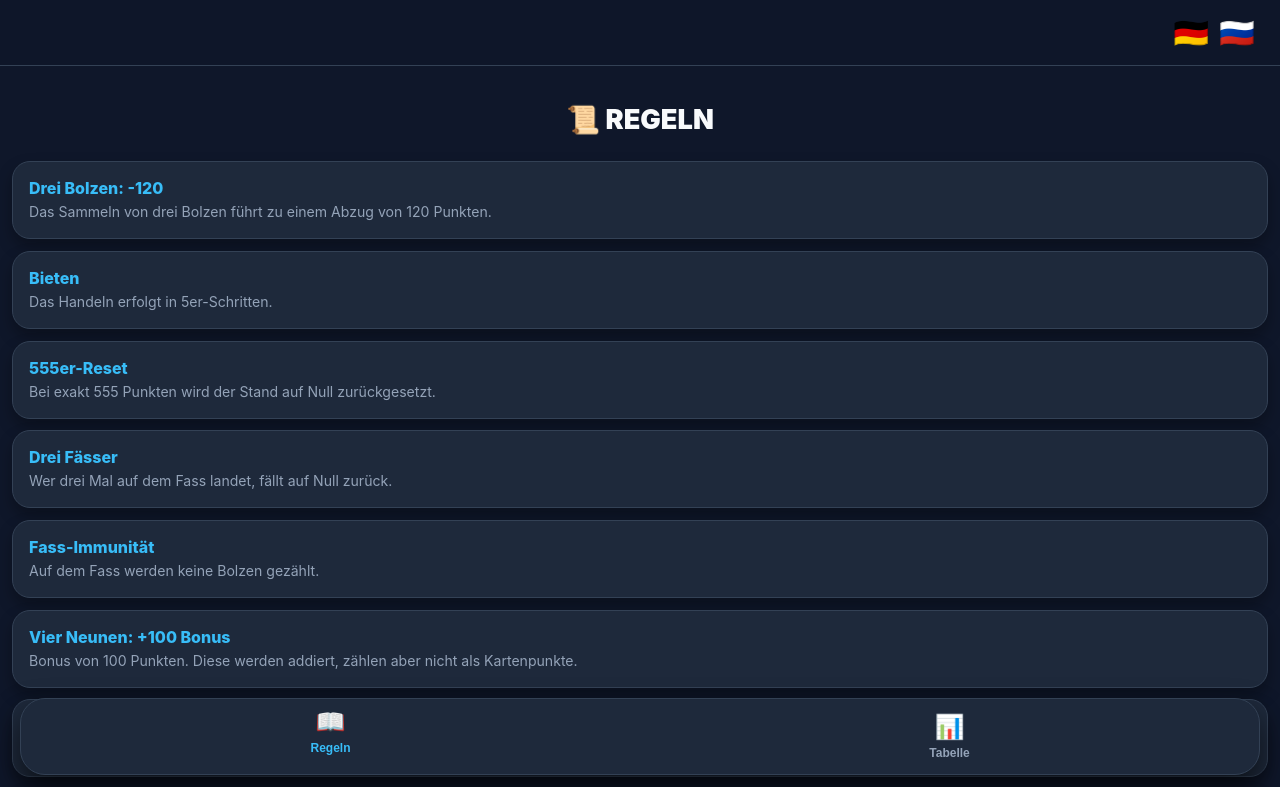
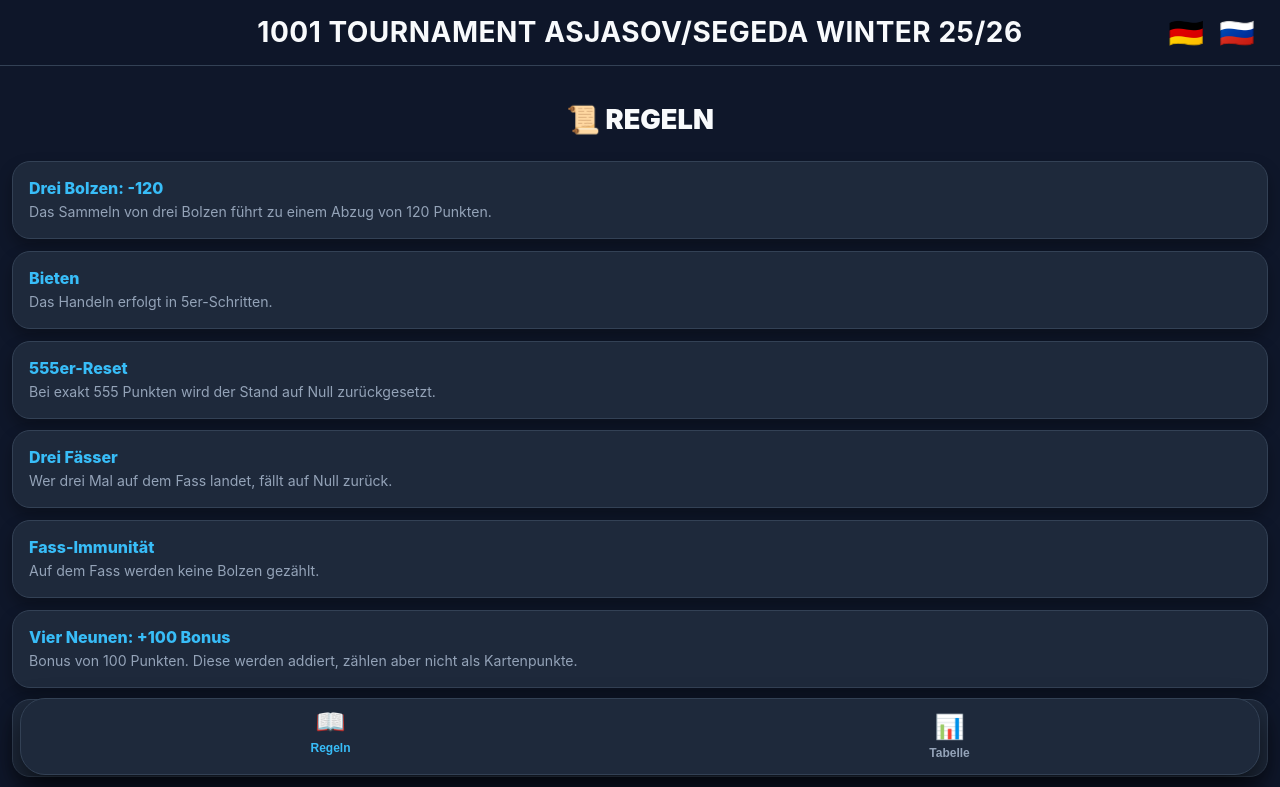
Before and after one commit to EgogaHD/Regeln, a plain HTML site: page index.html in a window 1280 px wide. Shown: the top 787 px of the page. Drawn offline with Linux system fonts and the light colour scheme.

Commit message:
Update title and header for Winter 25/26 tournament

```diff
--- a/index.html
+++ b/index.html
@@ -3,7 +3,7 @@
 <head>
     <meta charset="UTF-8">
     <meta name="viewport" content="width=device-width, initial-scale=1.0, maximum-scale=1.0, user-scalable=no">
-    <title>1001 Tournament Pro</title>
+    <title>1001 Tournament Winter 25/26</title>
     <style>
         /* ############################################ */
         /* ########## DESIGN-SYSTEM ################### */
@@ -34,9 +34,31 @@
             position: fixed; top: 0; left: 0; right: 0;
             height: 65px; background: rgba(15, 23, 42, 0.9);
             backdrop-filter: blur(15px);
-            display: flex; justify-content: flex-end; align-items: center;
+            display: flex;
+            justify-content: center; /* ÄNDERUNG: Zentriert den Inhalt (Titel) */
+            align-items: center;
             padding: 0 20px; z-index: 2000;
             border-bottom: 1px solid var(--border-color);
+        }
+
+        /* Neue Klasse für die Überschrift */
+        .header-title {
+            font-size: 1.75rem;
+            font-weight: 700;
+            color: var(--text-main);
+            text-transform: uppercase;
+            letter-spacing: 0.5px;
+            line-height: 1.2;
+            max-width: 70%;
+            text-align: center; /* ÄNDERUNG: Text selbst zentrieren */
+        }
+
+        /* Container für die Flaggen */
+        .flag-container {
+            display: flex;
+            gap: 5px;
+            position: absolute; /* ÄNDERUNG: Absolut positionieren */
+            right: 20px;        /* ÄNDERUNG: Rechts am Rand fixieren */
         }
 
         .flag-btn { font-size: 1.8rem; cursor: pointer; background: none; border: none; padding: 5px; transition: 0.2s; }
@@ -110,10 +132,13 @@
     </style>
 </head>
 <body>
+    <div class="top-bar">
+        <div class="header-title">1001 Tournament Asjasov/Segeda Winter 25/26</div>
 
-    <div class="top-bar">
-        <button class="flag-btn" onclick="switchLang('de')">🇩🇪</button>
-        <button class="flag-btn" onclick="switchLang('ru')">🇷🇺</button>
+        <div class="flag-container">
+            <button class="flag-btn" onclick="switchLang('de')">🇩🇪</button>
+            <button class="flag-btn" onclick="switchLang('ru')">🇷🇺</button>
+        </div>
     </div>
 
     <main>
```
